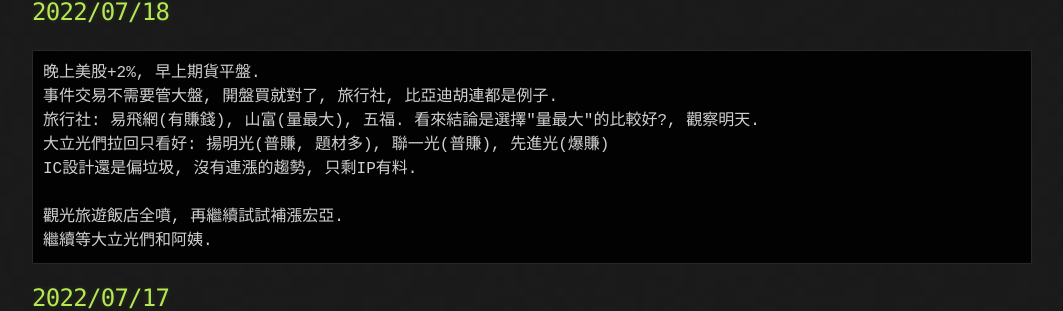
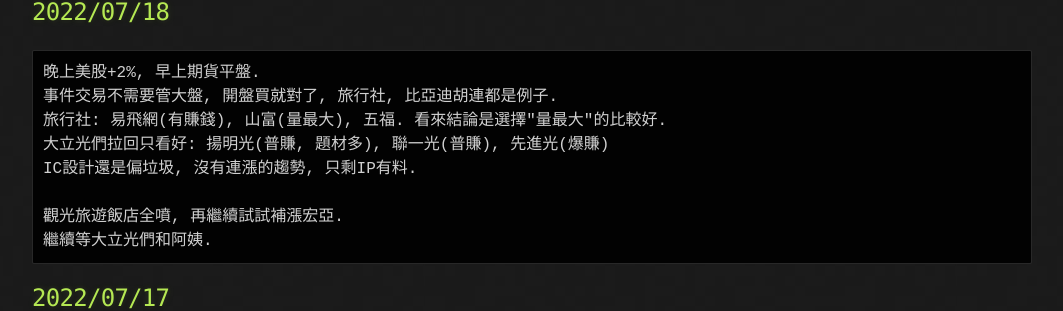
Before and after one commit to lepg5487/Stock_God, a Jekyll site: the page built from index.md, in a window 1280 px wide and 900 px high, scrolled down 26469 px. Shown: the part 196-507 px from the top of the window, without its empty margins (108-1171 px from the left). Built offline with Jekyll 4.4.1, drawn with Linux system fonts in a browser that asks for light colours; our own code applies the rules of GitHub Pages for plain Markdown files.

Commit message:
Update index.md

````diff
--- a/index.md
+++ b/index.md
@@ -1079,7 +1079,7 @@
 ```
 晚上美股+2%, 早上期貨平盤.
 事件交易不需要管大盤, 開盤買就對了, 旅行社, 比亞迪胡連都是例子.
-旅行社: 易飛網(有賺錢), 山富(量最大), 五福. 看來結論是選擇"量最大"的比較好?, 觀察明天.
+旅行社: 易飛網(有賺錢), 山富(量最大), 五福. 看來結論是選擇"量最大"的比較好.
 大立光們拉回只看好: 揚明光(普賺, 題材多), 聯一光(普賺), 先進光(爆賺)
 IC設計還是偏垃圾, 沒有連漲的趨勢, 只剩IP有料.
 
````
